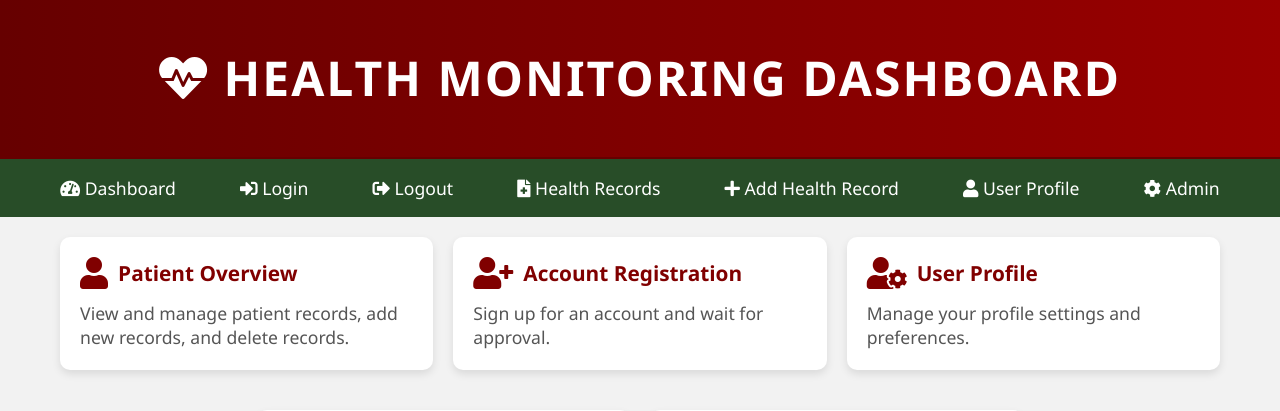
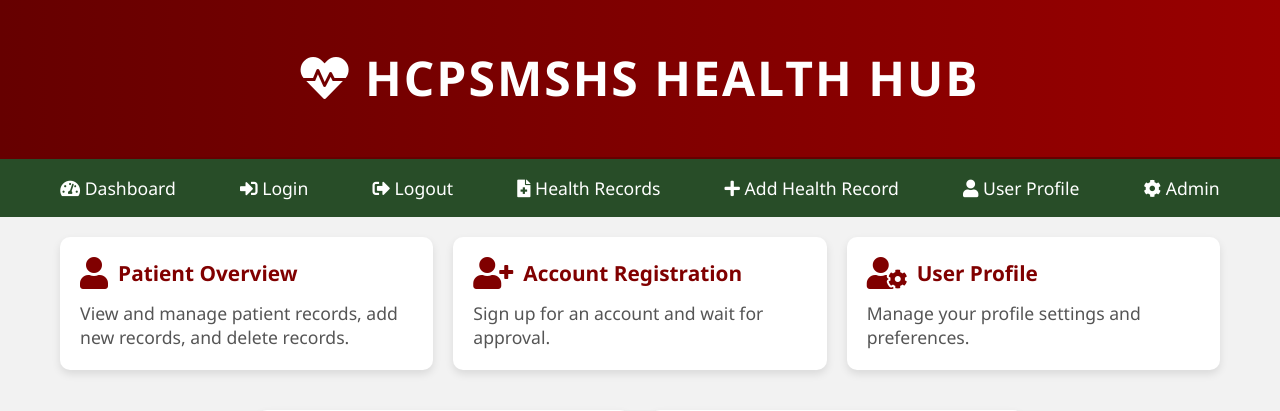
Before and after one commit to Webapphmchair/webapphmchair, a Django app: page / in a window 1280 px wide. Shown: the top 411 px of the page. Run offline with Django 5.2, Linux system fonts and the light colour scheme.

Commit message:
Update dashboard.html

```diff
--- a/health_monitorapp/templates/health_monitorapp/dashboard.html
+++ b/health_monitorapp/templates/health_monitorapp/dashboard.html
@@ -161,7 +161,7 @@
 </head>
 <body>
     <header>
-        <h1><i class="fas fa-heartbeat"></i> Health Monitoring Dashboard</h1> <!-- Decorative Icon -->
+        <h1><i class="fas fa-heartbeat"></i> HCPSMSHS Health Hub</h1> <!-- Decorative Icon -->
     </header>
 
     <nav>
```
